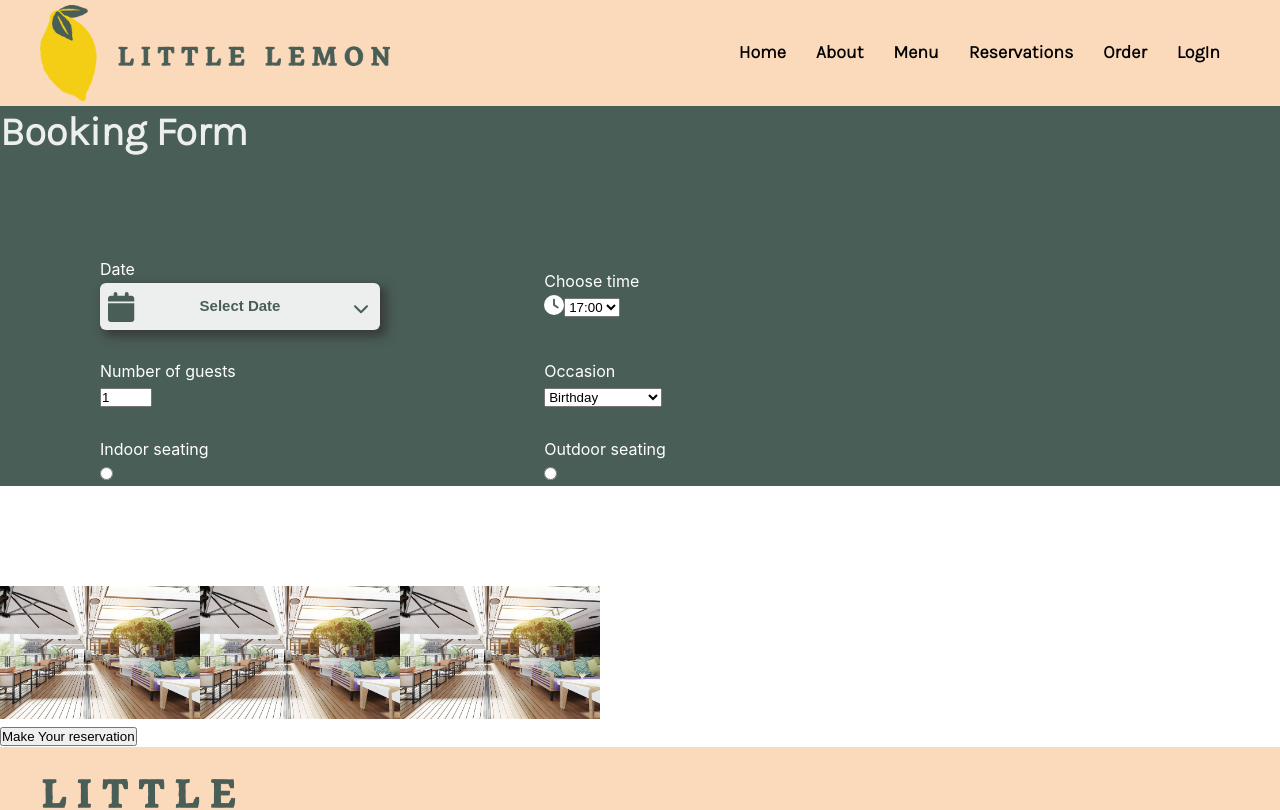
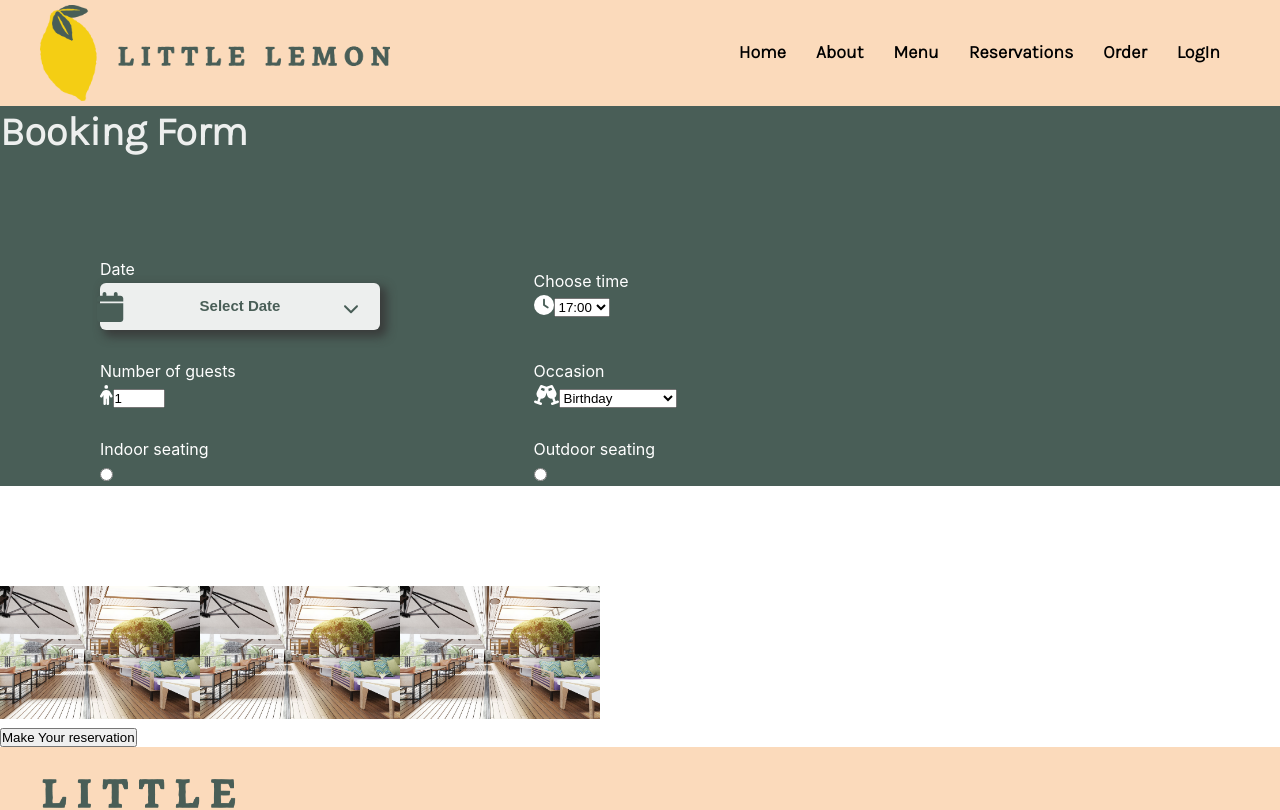
Before and after one commit to AshrafMuhammadNaeem/littlelemon-web, a React (Create React App) app: page /reservation in a window 1280 px wide. Shown: the top 810 px of the page. Built offline with nearby package versions, Linux system fonts and the light colour scheme; a web font is replaced by a local one.

Commit message:
Update BookingForm.js
placing icons with input

```diff
--- a/src/BookingForm.js
+++ b/src/BookingForm.js
@@ -113,12 +113,13 @@ export  const  BookingForm = ({
               </div>
               <div>
               <label htmlFor="guests">Number of guests</label>
-                    <input type="number" placeholder="1" min="1" max="10" id="guests" name="guests" value={formData.guests} onChange={handleChange}/>
+              <FontAwesomeIcon icon={faPerson} fontSize={20} /><input type="number" placeholder="1" min="1" max="10" id="guests" name="guests" value={formData.guests} onChange={handleChange}/>
 
               </div>
               <div>
               <label htmlFor="occasion">Occasion</label>
-                    <select id="occasion" name="occasion" value={formData.occasion} onChange={handleChange}>
+
+              <FontAwesomeIcon icon={faChampagneGlasses} fontSize={20} /><select id="occasion" name="occasion" value={formData.occasion} onChange={handleChange}>
                         <option value="Birthday">Birthday</option>
                         <option value="Anniversary">Anniversary</option>
                         <option value="Work Promotion">Work Promotion</option>
```
